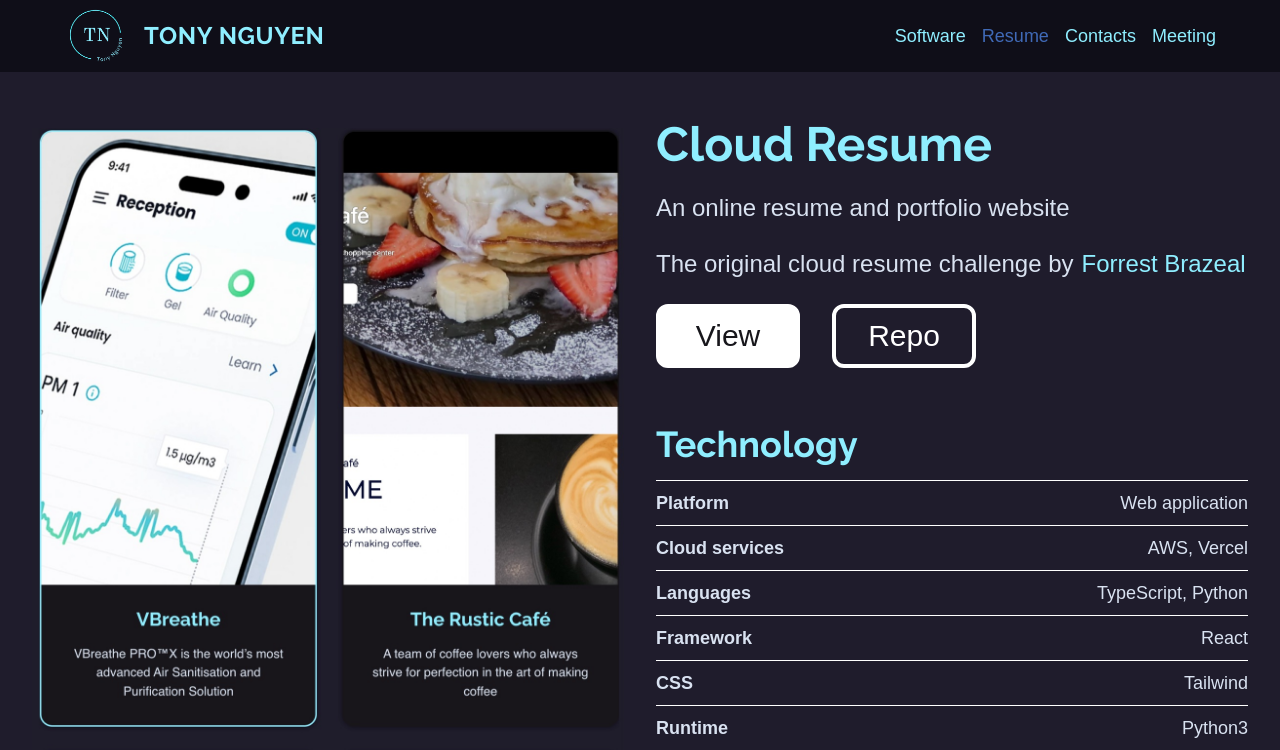
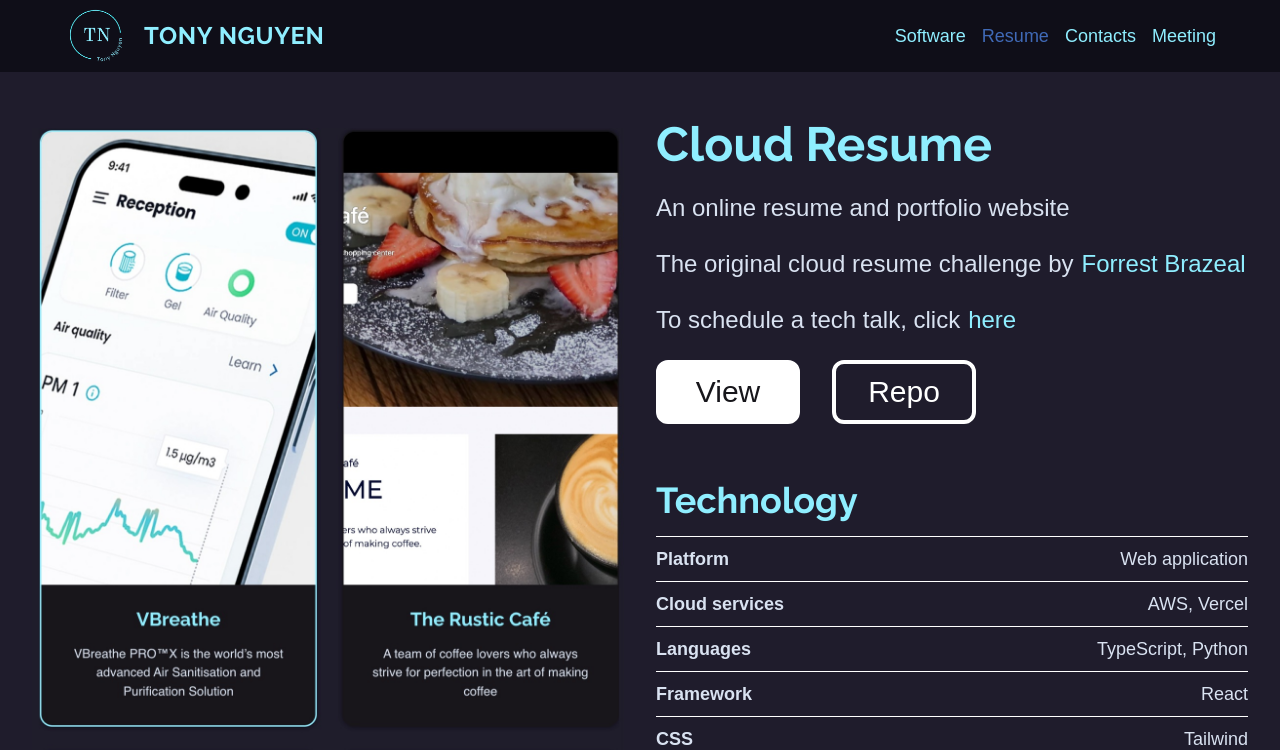
Before and after one commit to nhhoang-tony/Portfolio, a React (Vite) app: page /project/resume in a window 1280 px wide. Shown: the top 750 px of the page. Built offline with nearby package versions, Linux system fonts and the light colour scheme.

Commit message:
Add meeting link in resume page

```diff
--- a/src/pages/ProjectDetails.jsx
+++ b/src/pages/ProjectDetails.jsx
@@ -1,5 +1,5 @@
 import { useEffect } from 'react';
-import { Link, useNavigate, useParams } from 'react-router-dom';
+import { NavLink, Link, useNavigate, useParams } from 'react-router-dom';
 import projectsDetails from '../../projects-details.json';
 import ErrorPage from './Error';
 import Button from '../components/UI/Button';
@@ -66,6 +66,19 @@
                 >
                   Forrest Brazeal
                 </Link>
+              </div>
+            )}
+
+            {currentProject.id === 'resume' && (
+              <div className='mb-6 text-2xl'>
+                To schedule a tech talk, click
+                <NavLink
+                  to='/meet'
+                  className='ml-2 text-[#8feeff] text-2xl transition-colors ease duration-200 hover:text-[#406ab7] active:text-[#406ab7]'
+                  end
+                >
+                  here
+                </NavLink>
               </div>
             )}
 
```
